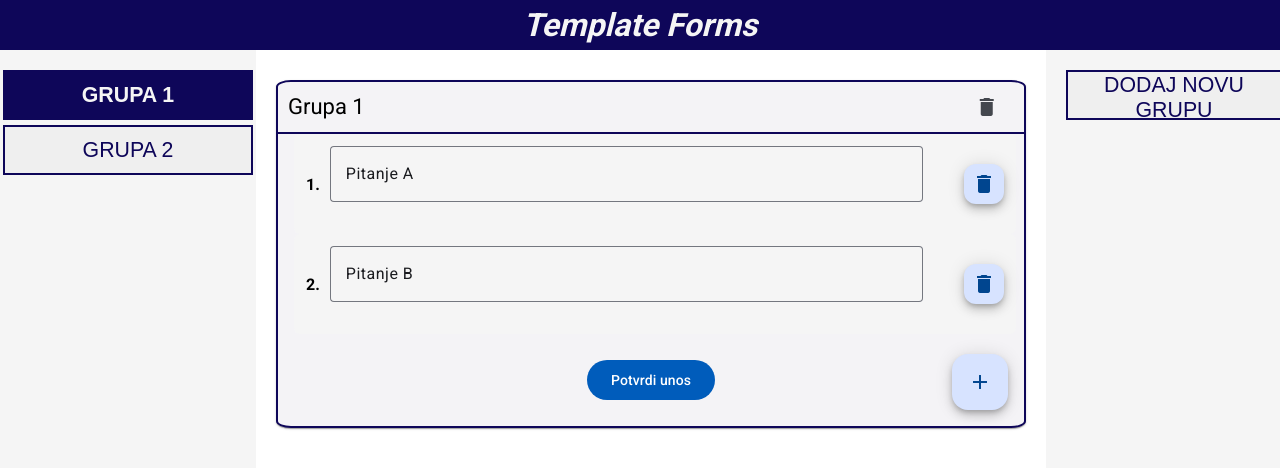
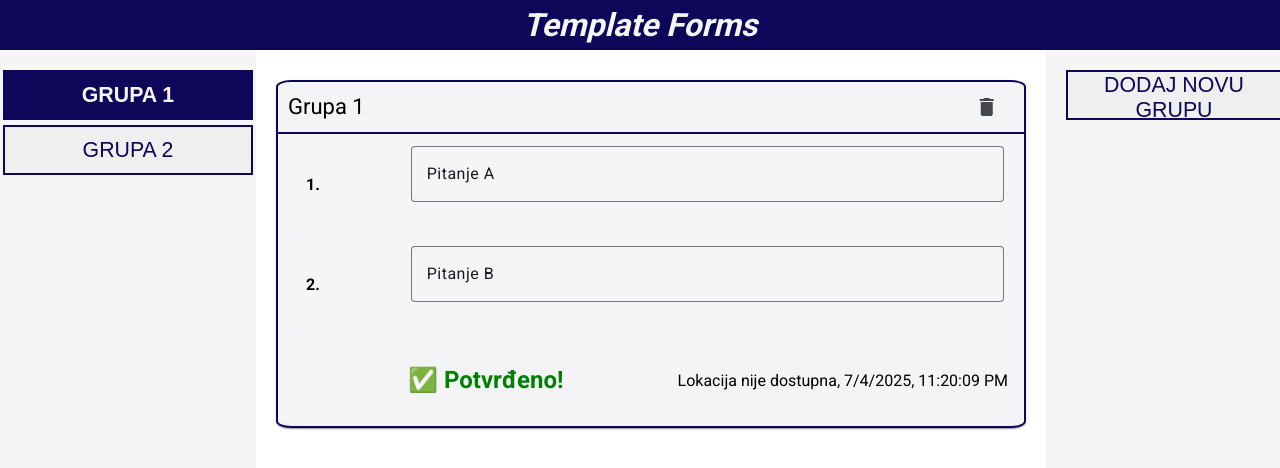
Before and after one commit to CROmarcos/TemplateForms, an Angular app in the folder frontend/: page / in a window 1280 px wide. Both pictures are taken after a click on the button "Potvrdi unos". Shown: the top 468 px of the page. Built offline with nearby package versions, Linux system fonts and the light colour scheme.

Commit message:
Lokacija i vrijeme potvrde

```diff
--- a/frontend/src/app/app.component.html
+++ b/frontend/src/app/app.component.html
@@ -14,7 +14,10 @@
     <div class="center-panel">
       <ng-container *ngIf="selectedGroup">
         <app-card [text]="selectedGroup.name" [questions]="selectedGroup.questions"
-          (delete)="deleteGroup(selectedGroup.id)" (confirm)="handleConfirm($event)"></app-card>
+          [isConfirmed]="selectedGroup.isConfirmed" [confirmationTime]="selectedGroup.confirmationTime"
+          [location]="selectedGroup.location" (delete)="deleteGroup(selectedGroup.id)"
+          (confirm)="confirmGroup(selectedGroup.id, $event)">
+        </app-card>
       </ng-container>
     </div>
 
--- a/frontend/src/app/app.component.ts
+++ b/frontend/src/app/app.component.ts
@@ -10,6 +10,9 @@ interface QuestionGroup {
   id: number;
   name: string;
   questions: Question[];
+  isConfirmed: boolean;
+  confirmationTime?: string;
+  location?: string;
 }
 
 @Component({
@@ -29,7 +32,8 @@ export class AppComponent {
       questions: [
         { number: 1, text: 'Pitanje A', type: 'text' },
         { number: 2, text: 'Pitanje B', type: 'multiple-choice' }
-      ]
+      ],
+      isConfirmed: false
     },
     {
       id: 2,
@@ -37,7 +41,8 @@ export class AppComponent {
       questions: [
         { number: 1, text: 'Pitanje X', type: 'text' },
         { number: 2, text: 'Pitanje Y', type: 'text' }
-      ]
+      ],
+      isConfirmed: false
     }
   ];
 
@@ -68,7 +73,8 @@ export class AppComponent {
         const newGroup: QuestionGroup = {
           id: newId,
           name: result,
-          questions: []
+          questions: [],
+          isConfirmed: false
         };
         this.questionGroups.push(newGroup);
         this.selectedGroupId = newId;
@@ -83,7 +89,13 @@ export class AppComponent {
     }
   }
 
-  handleConfirm(questions: Question[]) {
-    console.log('Potvrđena pitanja:', JSON.stringify(questions, null, 2));
+  confirmGroup(id: number, questions: Question[]) {
+    const group = this.questionGroups.find(g => g.id === id);
+    if (!group) return;
+
+    group.isConfirmed = true;
+    group.confirmationTime = new Date().toLocaleString();
+    group.location = 'Lokacija nije dostupna';
+    console.log(JSON.stringify(questions, null, 2));
   }
 }
--- a/frontend/src/app/components/card/card.component.html
+++ b/frontend/src/app/components/card/card.component.html
@@ -11,14 +11,14 @@
   </mat-card-header>
 
   <mat-card-content>
-    <div cdkDropList (cdkDropListDropped)="drop($event)" class="question-list">
+    <div cdkDropList [cdkDropListDisabled]="isConfirmed" (cdkDropListDropped)="drop($event)" class="question-list">
       <div *ngFor="let question of questions; let i = index" cdkDrag class="question-item">
         <div class="question-header">
           <span class="question-number">{{ question.number }}.</span>
           <mat-form-field appearance="outline" class="question-text-field">
-            <input class="question-input" matInput [(ngModel)]="question.text" placeholder="Unesite tekst pitanja" />
+            <input class="question-input" matInput [(ngModel)]="question.text" placeholder="Unesite tekst pitanja" [readonly]="isConfirmed" />
           </mat-form-field>
-          <button mat-mini-fab color="warn" (click)="deleteQuestion(i)" class="delete-button" aria-label="Obriši pitanje">
+          <button *ngIf="!isConfirmed" mat-mini-fab color="warn" (click)="deleteQuestion(i)" class="delete-button" aria-label="Obriši pitanje">
             <mat-icon>delete</mat-icon>
           </button>
         </div>
@@ -27,11 +27,15 @@
   </mat-card-content>
 
   <mat-card-footer>
-    <button mat-flat-button color="primary" (click)="confirmGroupOfQuestions()">
+    <button *ngIf="!isConfirmed" mat-flat-button color="primary" (click)="confirmGroupOfQuestions()" class="confirm-button">
       Potvrdi unos
     </button>
-    <button mat-fab color="primary" class="fab" (click)="openQuestionTypeDialog()" aria-label="Dodaj pitanje">
+    <button *ngIf="!isConfirmed" mat-fab color="primary" class="fab" (click)="openQuestionTypeDialog()" aria-label="Dodaj pitanje">
       <mat-icon>add</mat-icon>
     </button>
+    <span class="confirmed" *ngIf="isConfirmed">
+      <div class="confirmed-label">✅ Potvrđeno!</div>
+      <div class="confirmed-details">{{ location }}, {{ confirmationTime }}</div>
+    </span>
   </mat-card-footer>
 </mat-card>
--- a/frontend/src/app/components/card/card.component.scss
+++ b/frontend/src/app/components/card/card.component.scss
@@ -103,3 +103,17 @@ mat-form-field {
   justify-content: center;
   align-items: center;
 }
+
+.confirmed {
+  width: 100%;
+  display: flex;
+  justify-content: center;
+  align-items: center;
+
+  &-label {
+    margin: 0 auto;
+    font-weight: bold;
+    font-size: 24px;
+    color: green;
+  }
+}
--- a/frontend/src/app/components/card/card.component.ts
+++ b/frontend/src/app/components/card/card.component.ts
@@ -3,10 +3,10 @@ import { CommonModule } from '@angular/common';
 import { MatCardModule } from '@angular/material/card';
 import { MatFormFieldModule } from '@angular/material/form-field';
 import { MatInputModule } from '@angular/material/input';
-import { CdkDragDrop, DragDropModule, moveItemInArray } from '@angular/cdk/drag-drop';
 import { MatButtonModule } from '@angular/material/button';
 import { MatIconModule } from '@angular/material/icon';
 import { MatDialog, MatDialogModule } from '@angular/material/dialog';
+import { DragDropModule, CdkDragDrop, moveItemInArray } from '@angular/cdk/drag-drop';
 import { FormsModule } from '@angular/forms';
 import { QuestionTypeDialogComponent } from '../question-type-dialog/question-type-dialog.component';
 
@@ -15,8 +15,6 @@ export interface Question {
   text: string;
   type: string;
   options?: string[];
-  required?: boolean;
-  answer?: any;
 }
 
 @Component({
@@ -27,10 +25,10 @@ export interface Question {
     MatCardModule,
     MatFormFieldModule,
     MatInputModule,
-    DragDropModule,
     MatButtonModule,
     MatIconModule,
     MatDialogModule,
+    DragDropModule,
     FormsModule
   ],
   templateUrl: './card.component.html',
@@ -39,13 +37,16 @@ export interface Question {
 export class CardComponent {
   @Input() text: string = '';
   @Input() questions: Question[] = [];
+  @Input() isConfirmed: boolean = false;
+  @Input() location: string | undefined;
+  @Input() confirmationTime: string | undefined;
   @Output() delete = new EventEmitter<void>();
   @Output() confirm = new EventEmitter<Question[]>();
-
 
   constructor(private readonly dialog: MatDialog) {}
 
   drop(event: CdkDragDrop<Question[]>) {
+    if (this.isConfirmed) return;
     moveItemInArray(this.questions, event.previousIndex, event.currentIndex);
     this.updateQuestionNumbers();
   }
@@ -55,30 +56,30 @@ export class CardComponent {
   }
 
   addNewQuestion(type: string) {
+    if (this.isConfirmed) return;
     const newQuestion: Question = {
       number: this.questions.length + 1,
       text: '',
-      type: type,
-      options: this.getDefaultOptions(type)
+      type: type
     };
-
     this.questions.push(newQuestion);
   }
 
   deleteQuestion(index: number): void {
+    if (this.isConfirmed) return;
     this.questions.splice(index, 1);
     this.updateQuestionNumbers();
   }
 
   openQuestionTypeDialog(): void {
+    if (this.isConfirmed) return;
     const dialogRef = this.dialog.open(QuestionTypeDialogComponent, {
       width: '400px',
-      disableClose: true
+      disableClose: true,
     });
 
     dialogRef.afterClosed().subscribe((result) => {
       if (result) {
-        console.log('Odabrani tip pitanja:', result);
         this.addNewQuestion(result);
       }
     });
@@ -88,24 +89,7 @@ export class CardComponent {
     this.delete.emit();
   }
 
-  confirmGroupOfQuestions(): void {
+  confirmGroupOfQuestions() {
     this.confirm.emit(this.questions);
   }
-
-  private getDefaultOptions(type: string): string[] | undefined {
-    switch (type) {
-      case 'dropdown':
-        return ['Opcija 1', 'Opcija 2'];
-      case 'checkbox':
-        return ['Da', 'Ne'];
-      case 'rating-1-5':
-        return ['1', '2', '3', '4', '5'];
-      case 'rating-A-D':
-        return ['A', 'B', 'C', 'D'];
-      case 'table':
-        return ['Red 1', 'Red 2']; // primjer tabličnog unosa
-      default:
-        return undefined;
-    }
-  }
 }
```
Lines whose indentation alone changed are shown as unchanged.
